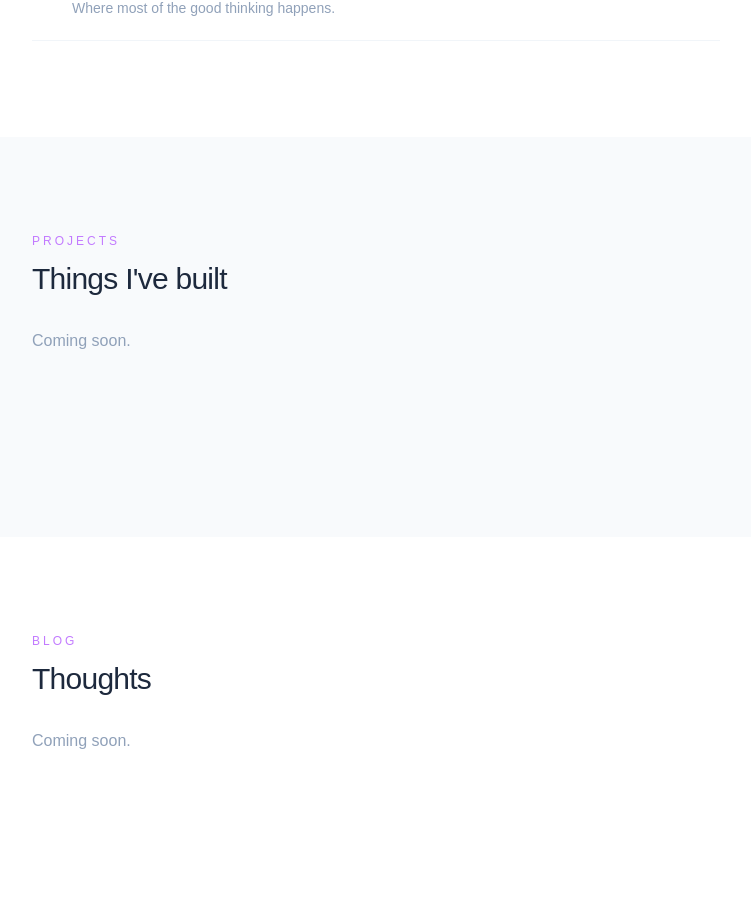
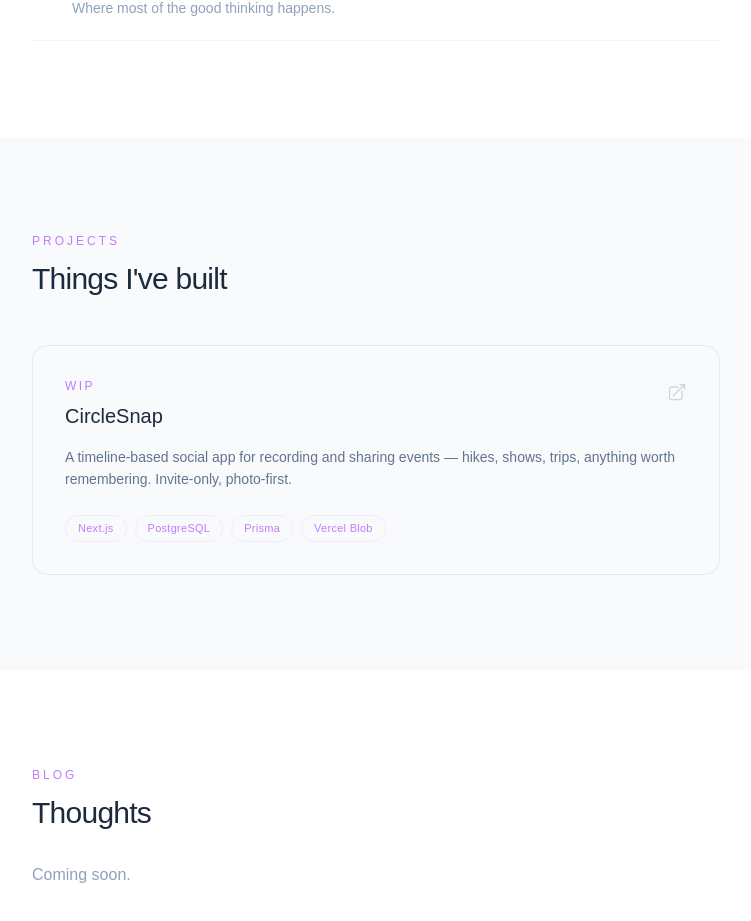
Before and after one commit to samuellittlefield/site, a Next.js app: page / in a window 1280 px wide. Shown: the part 2037-2958 px from the top of the page, without its empty margins (264-1015 px from the left). Built offline with nearby package versions, Linux system fonts and the light colour scheme.

Commit message:
Add CircleSnap project card to Projects section

```diff
--- a/app/page.tsx
+++ b/app/page.tsx
@@ -103,10 +103,36 @@ export default function Home() {
 
         {/* ── Projects ───────────────────────────────────── */}
         <section id="projects" className="bg-slate-50/95 backdrop-blur-md">
-          <div className="max-w-3xl mx-auto px-10 py-24 min-h-[50vh]">
+          <div className="max-w-3xl mx-auto px-10 py-24">
             <p className="text-xs tracking-[0.25em] uppercase text-purple-400 mb-3 font-light">Projects</p>
-            <h2 className="text-3xl font-extralight tracking-tight text-slate-800 mb-8">Things I&apos;ve built</h2>
-            <p className="text-slate-400 font-light">Coming soon.</p>
+            <h2 className="text-3xl font-extralight tracking-tight text-slate-800 mb-12">Things I&apos;ve built</h2>
+
+            <a
+              href="/circlesnap"
+              className="group block border border-slate-200 rounded-2xl p-8 hover:border-purple-200 hover:bg-white transition-all duration-200"
+            >
+              <div className="flex items-start justify-between gap-4 mb-4">
+                <div>
+                  <p className="text-xs tracking-[0.2em] uppercase text-purple-400 mb-2 font-light">WIP</p>
+                  <h3 className="text-xl font-light text-slate-800 group-hover:text-purple-700 transition-colors duration-200">
+                    CircleSnap
+                  </h3>
+                </div>
+                <svg className="w-5 h-5 text-slate-300 group-hover:text-purple-400 transition-colors duration-200 mt-1 shrink-0" fill="none" viewBox="0 0 24 24" stroke="currentColor">
+                  <path strokeLinecap="round" strokeLinejoin="round" strokeWidth={1.5} d="M13.5 6H5.25A2.25 2.25 0 003 8.25v10.5A2.25 2.25 0 005.25 21h10.5A2.25 2.25 0 0018 18.75V10.5m-10.5 6L21 3m0 0h-5.25M21 3v5.25" />
+                </svg>
+              </div>
+              <p className="text-slate-500 font-light text-sm leading-relaxed mb-6">
+                A timeline-based social app for recording and sharing events — hikes, shows, trips, anything worth remembering. Invite-only, photo-first.
+              </p>
+              <div className="flex flex-wrap gap-2">
+                {['Next.js', 'PostgreSQL', 'Prisma', 'Vercel Blob'].map(tag => (
+                  <span key={tag} className="text-[11px] tracking-wide text-purple-400 border border-purple-100 rounded-full px-3 py-1 font-light">
+                    {tag}
+                  </span>
+                ))}
+              </div>
+            </a>
           </div>
         </section>
 
```
